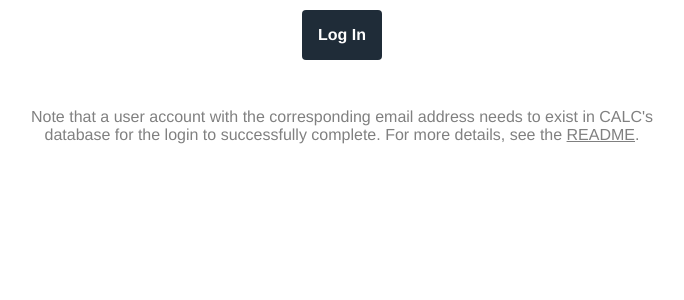
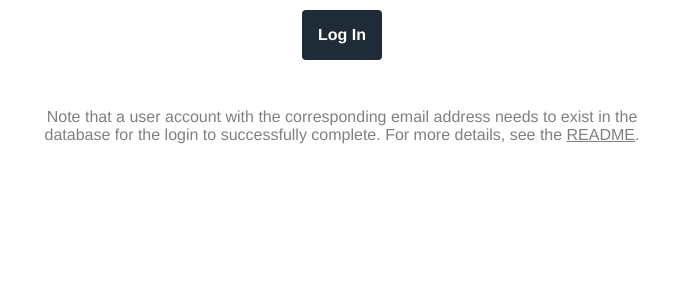
Before and after one commit to 18F/acquisitions.18f.gov, a Django app: template fake_uaa_provider/templates/fake_uaa_provider/fake_uaa_provider.html in a window 1280 px wide. Shown: the part 277-577 px from the top of the page, without its empty margins (298-982 px from the left). Run offline with Django 3.2, Linux system fonts and the light colour scheme; the template is opened without the code that fills it, so the values that code supplies are empty; parts of the project's set-up code (start-up, migrations or seed data) failed here and were passed over.

Commit message:
update app name in fake uaa

```diff
--- a/fake_uaa_provider/templates/fake_uaa_provider/fake_uaa_provider.html
+++ b/fake_uaa_provider/templates/fake_uaa_provider/fake_uaa_provider.html
@@ -76,8 +76,8 @@ input {
   </form>
   <footer>
     Note that a user account with the corresponding email address needs
-    to exist in CALC's database for the login to successfully complete.
+    to exist in the database for the login to successfully complete.
     For more details, see the
-    <a href="https://github.com/18F/calc#readme">README</a>.
+    <a href="https://github.com/18F/acquisitions.18f.gov#readme">README</a>.
   </footer>
 </body>
```
